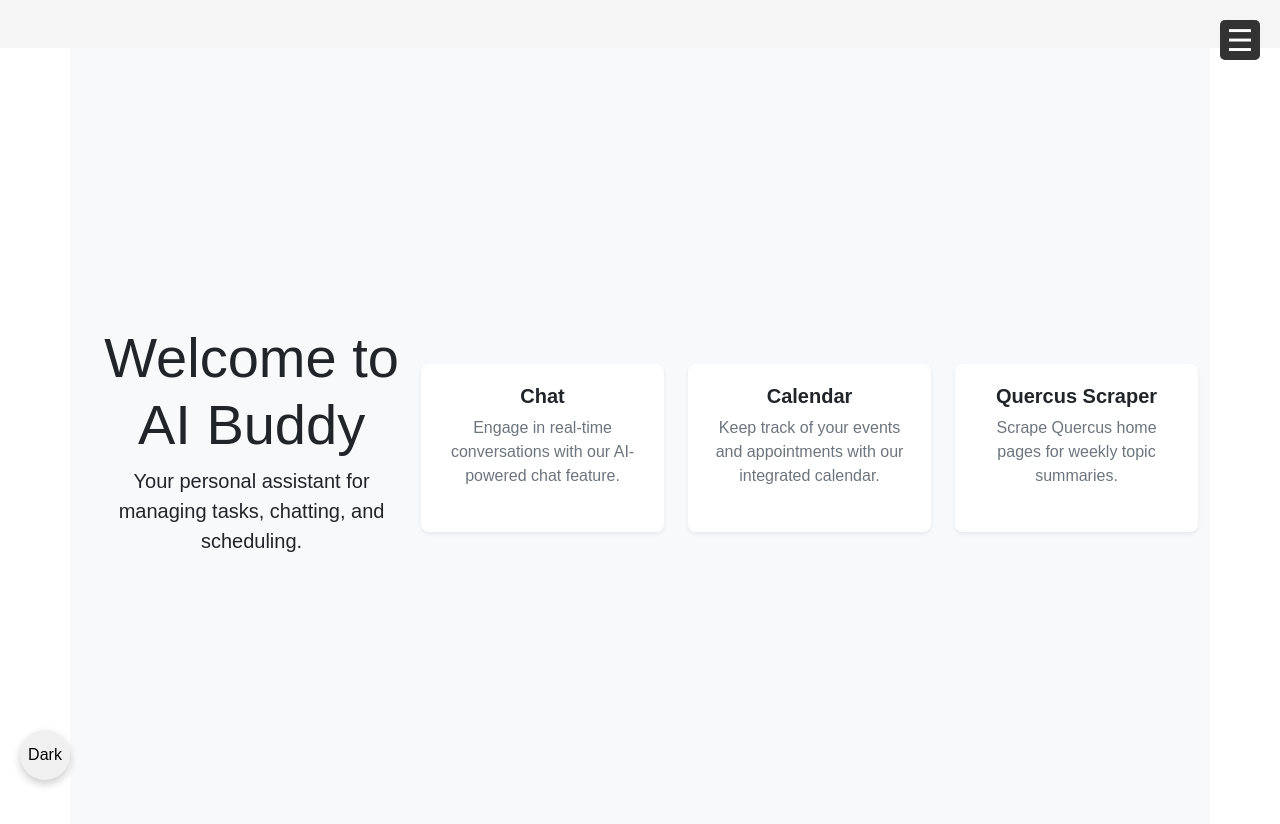
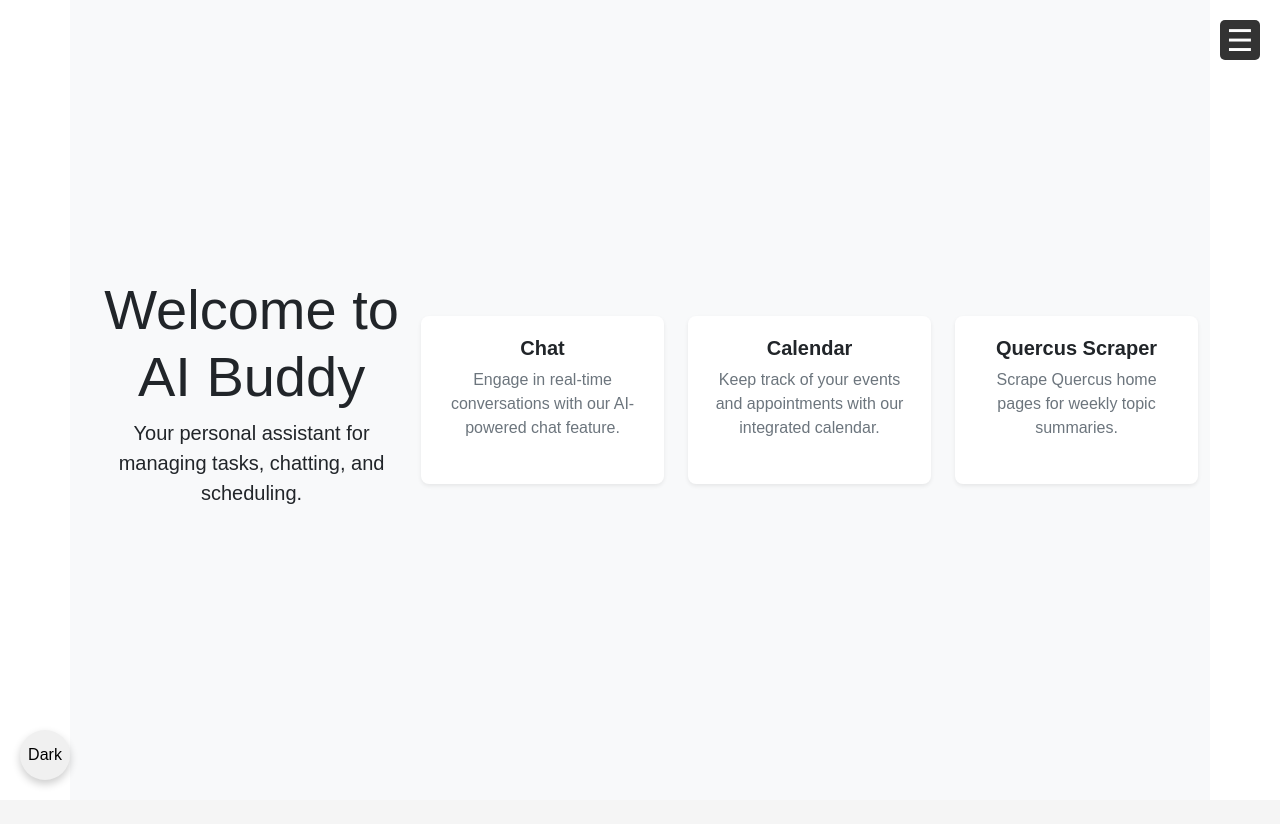
Before and after one commit to Victoriawu41/AI_buddy, a React (Vite) app in the folder Frontend/: page /home in a window 1280 px wide. Shown: the top 824 px of the page. After the commit the page ends 800 px from the top, so only its background shows below. Built offline with nearby package versions, Linux system fonts and the light colour scheme; no server answers.

Commit message:
fixed format

```diff
--- a/Frontend/src/pages/HomePage.jsx
+++ b/Frontend/src/pages/HomePage.jsx
@@ -57,7 +57,7 @@ const HomePage = () => {
       <button className="theme-toggle" onClick={toggleTheme}>
         {theme === 'light' ? 'Dark' : 'Light'}
       </button>
-      <div className={`container mt-5 ${theme}`}>
+      <div className={`container ${theme}`}>
         <div className="jumbotron text-center animate-jumbotron">
           <h1 className="display-4">Welcome to AI Buddy</h1>
           <p className="lead">Your personal assistant for managing tasks, chatting, and scheduling.</p>
```
